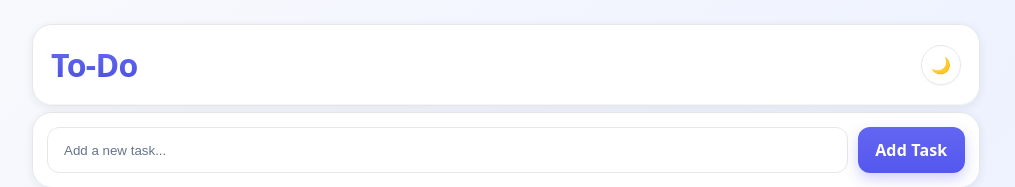
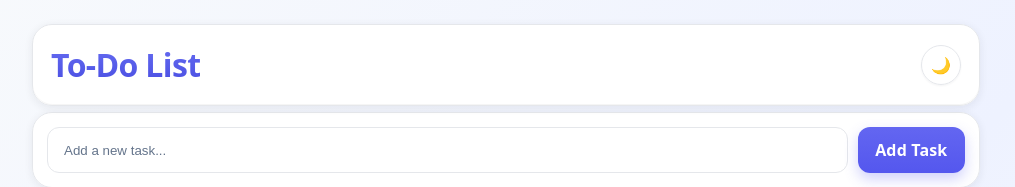
Before and after one commit to MdSaifAli063/To-Do-List-App, a plain HTML site: page index.html in a window 1280 px wide. Shown: the top 187 px of the page, without its empty margins (134-1149 px from the left). Drawn offline with Linux system fonts and the light colour scheme.

Commit message:
Update index.html

```diff
--- a/index.html
+++ b/index.html
@@ -10,7 +10,7 @@
 <body>
   <div class="container">
     <header class="app-header">
-      <h1>To‑Do</h1>
+      <h1>To‑Do List</h1>
       <div class="header-actions">
         <button id="theme-toggle" class="icon-btn" aria-label="Toggle theme" aria-pressed="false" title="Toggle light/dark">🌙</button>
       </div>
```
